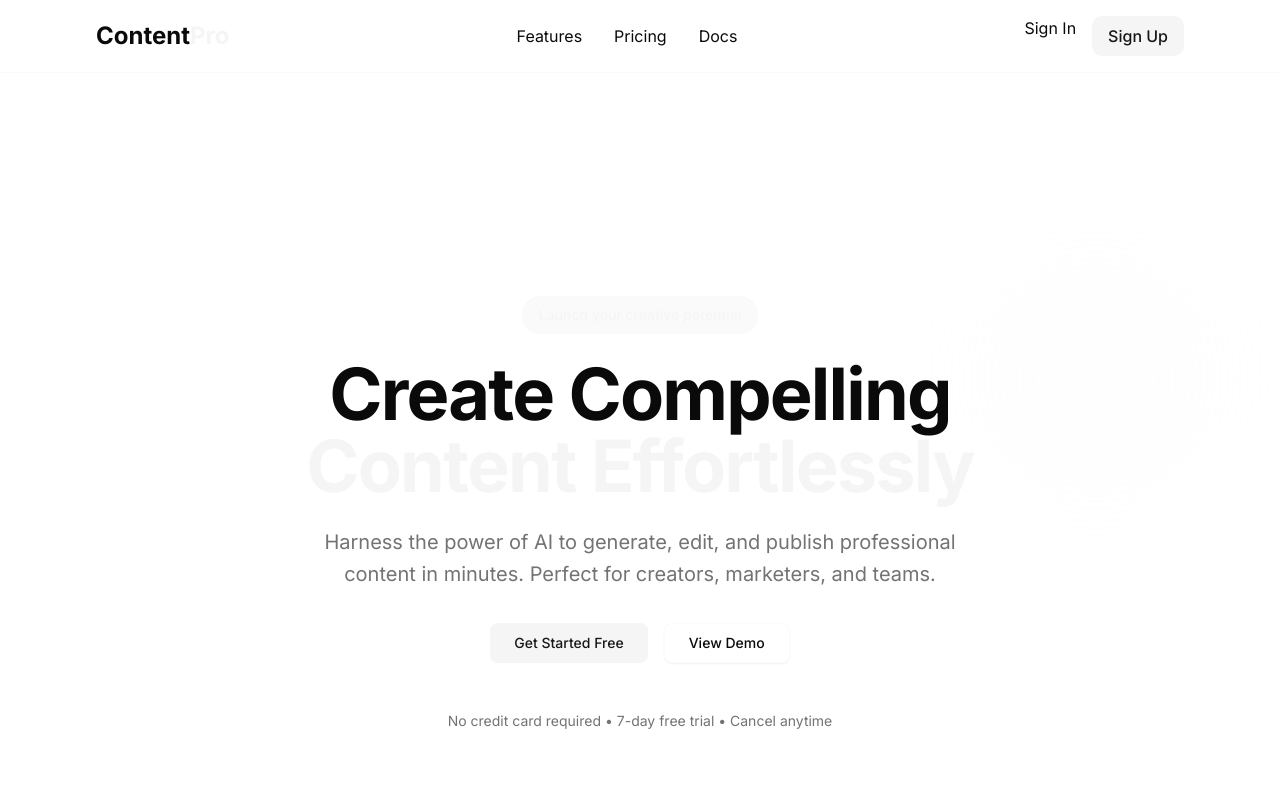
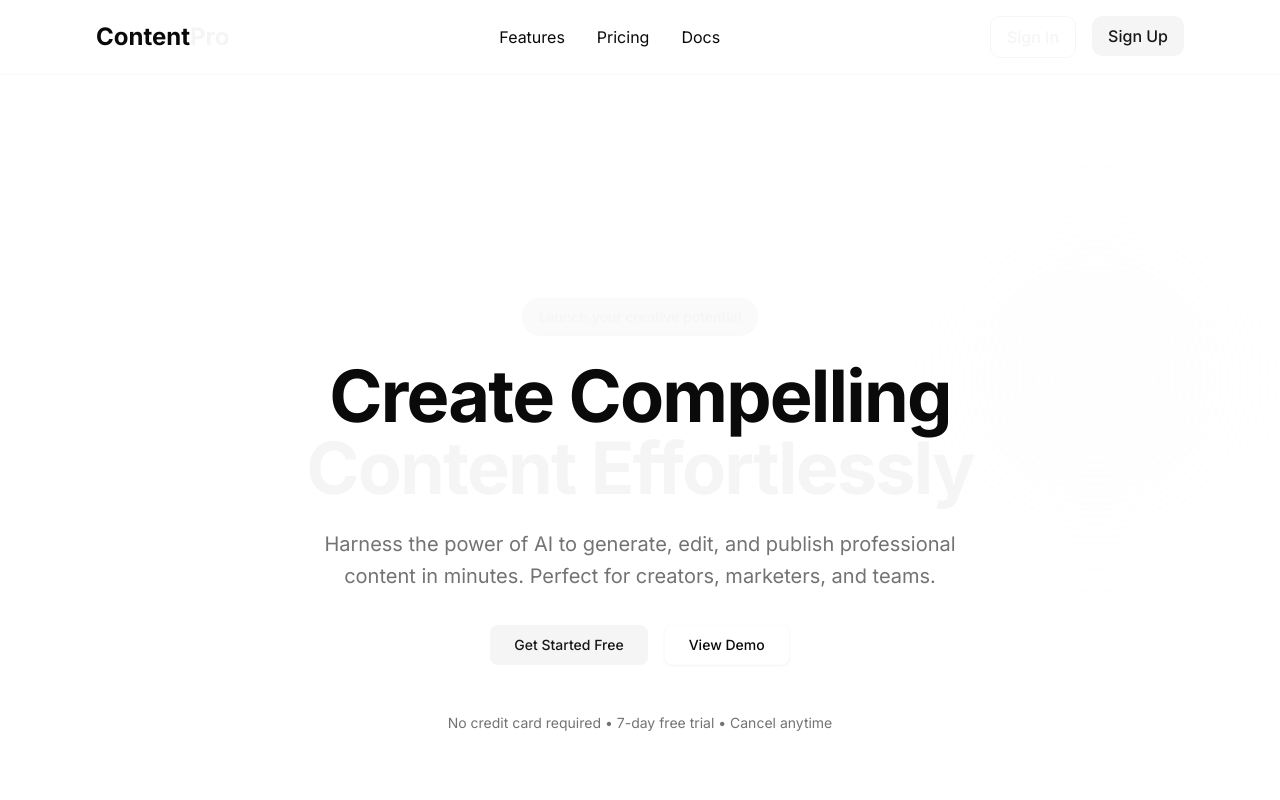
Before and after one commit to saloni20404/ai-content-studio, a Next.js app: page / in a window 1280 px wide. Shown: the top 800 px of the page. Built offline with nearby package versions, Linux system fonts and the light colour scheme.

Commit message:
fix: improve header buttons

```diff
--- a/app/page.tsx
+++ b/app/page.tsx
@@ -25,8 +25,10 @@ export default function Home() {
             </a>
           </nav>
           <div className="flex gap-4">
-            <Link href="/sign-in" className="text-foreground hover:text-accent transition-colors">
+           <Link href="/sign-in">
+            <button className="px-4 py-2 rounded-lg border border-accent text-accent hover:bg-accent/10 transition-colors font-medium">
               Sign In
+            </button>
           </Link>
           <Link href="/sign-up">
             <button className="px-4 py-2 rounded-lg bg-accent text-accent-foreground hover:bg-accent/90 transition-colors font-medium">
```
Lines whose indentation alone changed are shown as unchanged.
